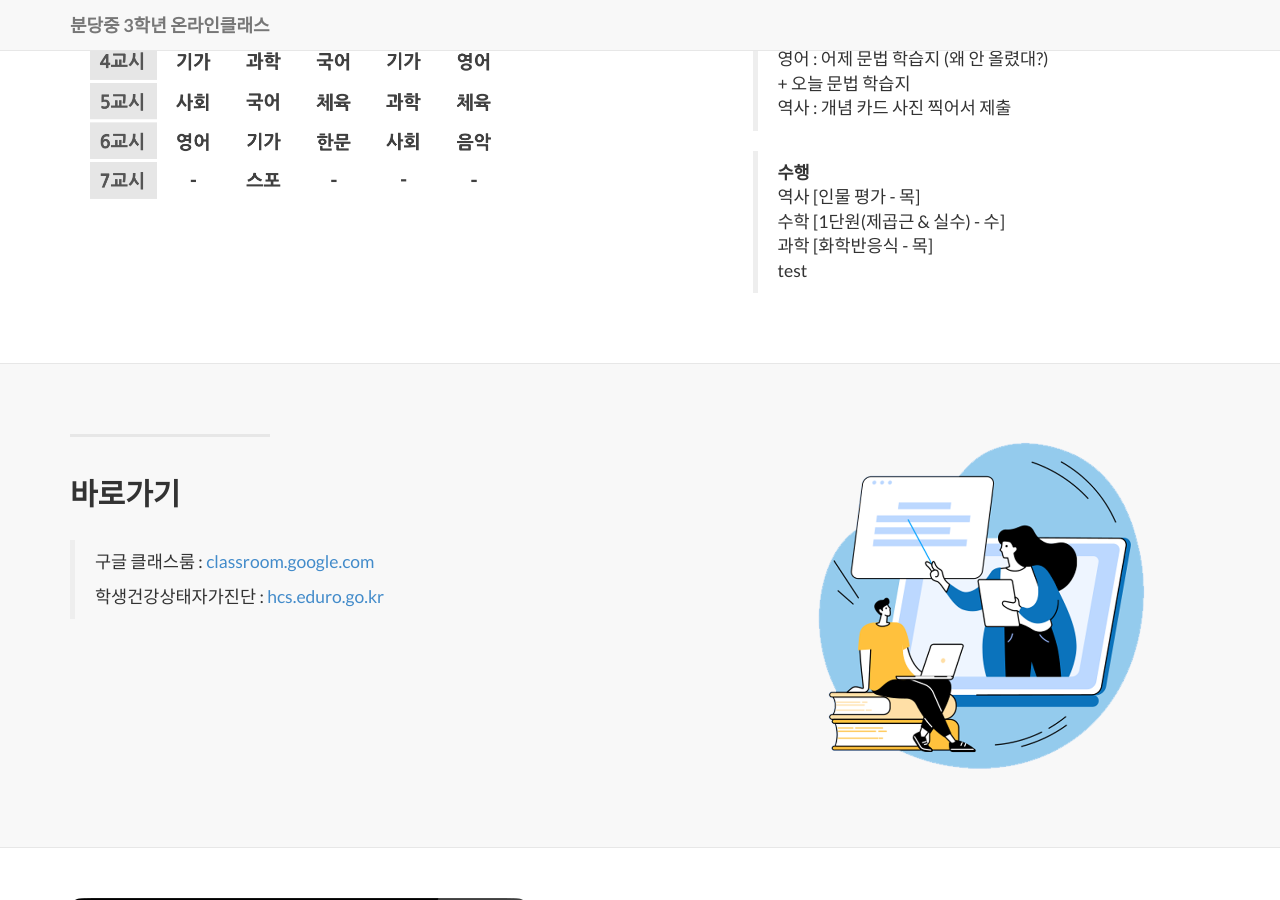
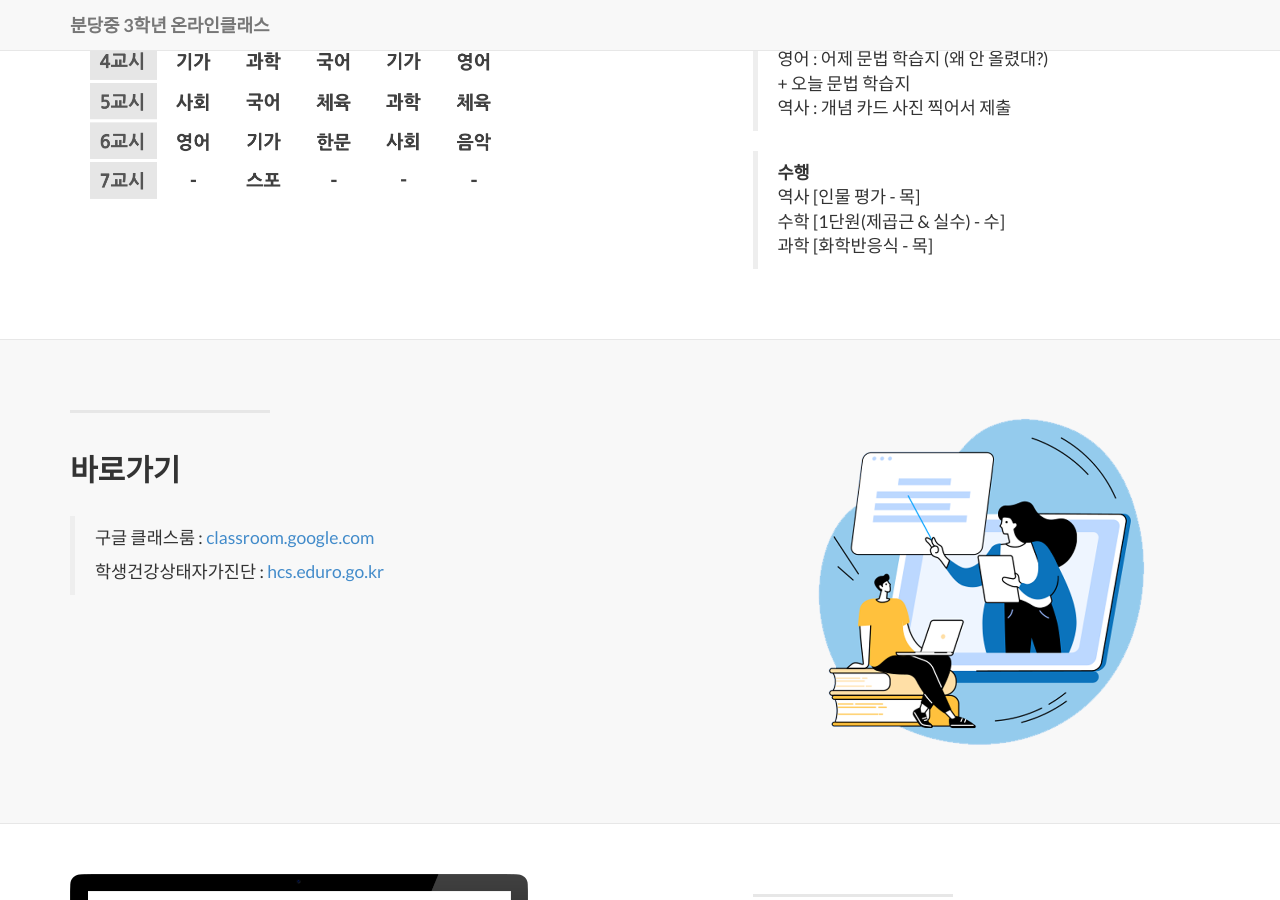
Before and after one commit to bundang-ms-2021/oncl, a Jekyll site: the page built from index.html, in a window 1280 px wide and 900 px high, scrolled down 953 px. Built offline with Jekyll 4.4.1, drawn with Linux system fonts in a browser that asks for light colours; nearby versions of some CDN libraries; library files that are not in the unit come from our copies.

Commit message:
Update 2014-09-21-services-1.markdown

```diff
--- a/_posts/2014-09-21-services-1.markdown
+++ b/_posts/2014-09-21-services-1.markdown
@@ -16,4 +16,3 @@ description: |
   > 역사 [인물 평가 - 목]
   > 수학 [1단원(제곱근 & 실수) - 수]
   > 과학 [화학반응식 - 목]
-  > test
```
